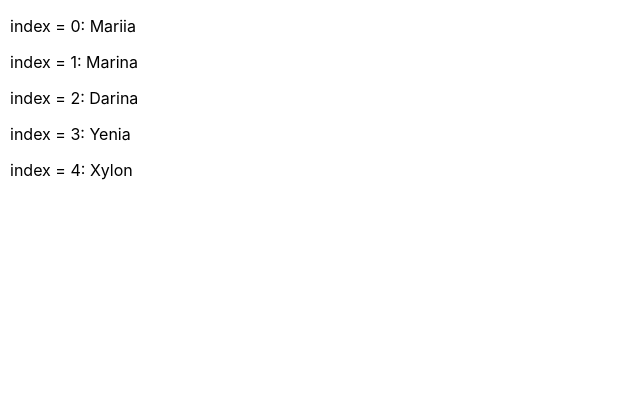
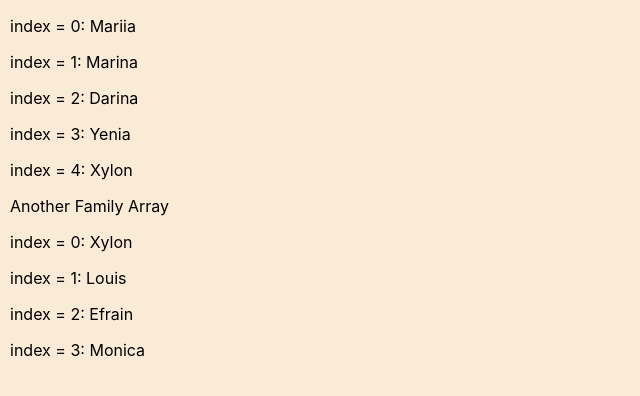
Before and after one commit to Mokleins/array-and-methods, a React (Create React App) app: page / in a window 1280 px wide. Shown: the top 396 px of the page, without its empty margins (0-640 px from the left). Built offline with nearby package versions, Linux system fonts and the light colour scheme.

Commit message:
commiting

```diff
--- a/src/App.js
+++ b/src/App.js
@@ -1,15 +1,23 @@
 function App() {
 
   const family = ['Mariia', 'Marina', 'Darina', 'Yenia', 'Xylon'];
-
+  const familytwo = ['Xylon', 'Louis', 'Efrain', 'Monica'];
   console.log(family);
 
   return (
     <div className="App">
       <header className="App-header">
-      {family.map((x, i) => {
+      {
+      family.map((x, i) => {
         return <p>index = {i}: {x} </p>;
-      })}
+      })
+      }
+      {<p>Another Family Array</p>}
+      {
+        familytwo.map((x, i) => {
+          return <p>index = {i}: {x}</p>
+        })
+      }
       </header>
     </div>
   );
--- a/src/index.css
+++ b/src/index.css
@@ -1,4 +1,5 @@
 body {
+  background-color: antiquewhite;
   margin: 0;
   font-family: -apple-system, BlinkMacSystemFont, 'Segoe UI', 'Roboto', 'Oxygen',
     'Ubuntu', 'Cantarell', 'Fira Sans', 'Droid Sans', 'Helvetica Neue',
```
